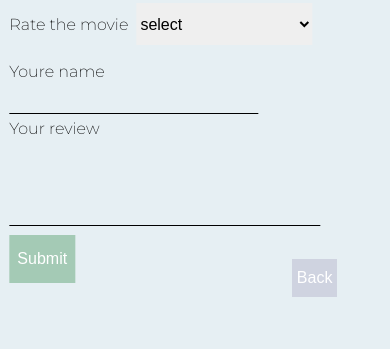
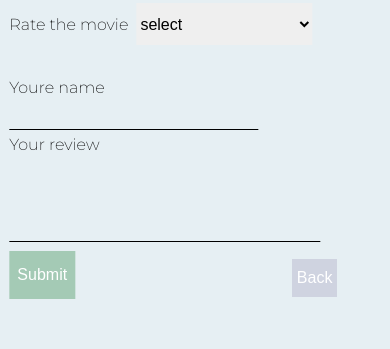
Before and after one commit to EinavShuki/Movies-rating, a React (Create React App) app in the folder frontend/: page /movie/1 in a window 390 px wide. Both pictures are taken after a click on the button "Add a review". Shown: the part 434-783 px from the top of the page. Built offline with nearby package versions, Linux system fonts and the light colour scheme; no server answers.

Commit message:
make css better

```diff
--- a/frontend/src/components/ReviewsBox/mediaReviewBox.css
+++ b/frontend/src/components/ReviewsBox/mediaReviewBox.css
@@ -1,7 +1,7 @@
 @media (max-width: 700px) {
   #form_rev {
     position: relative;
-    top: 4rem;
+    top: 5rem;
     margin-bottom: 5rem;
   }
   label {
```
